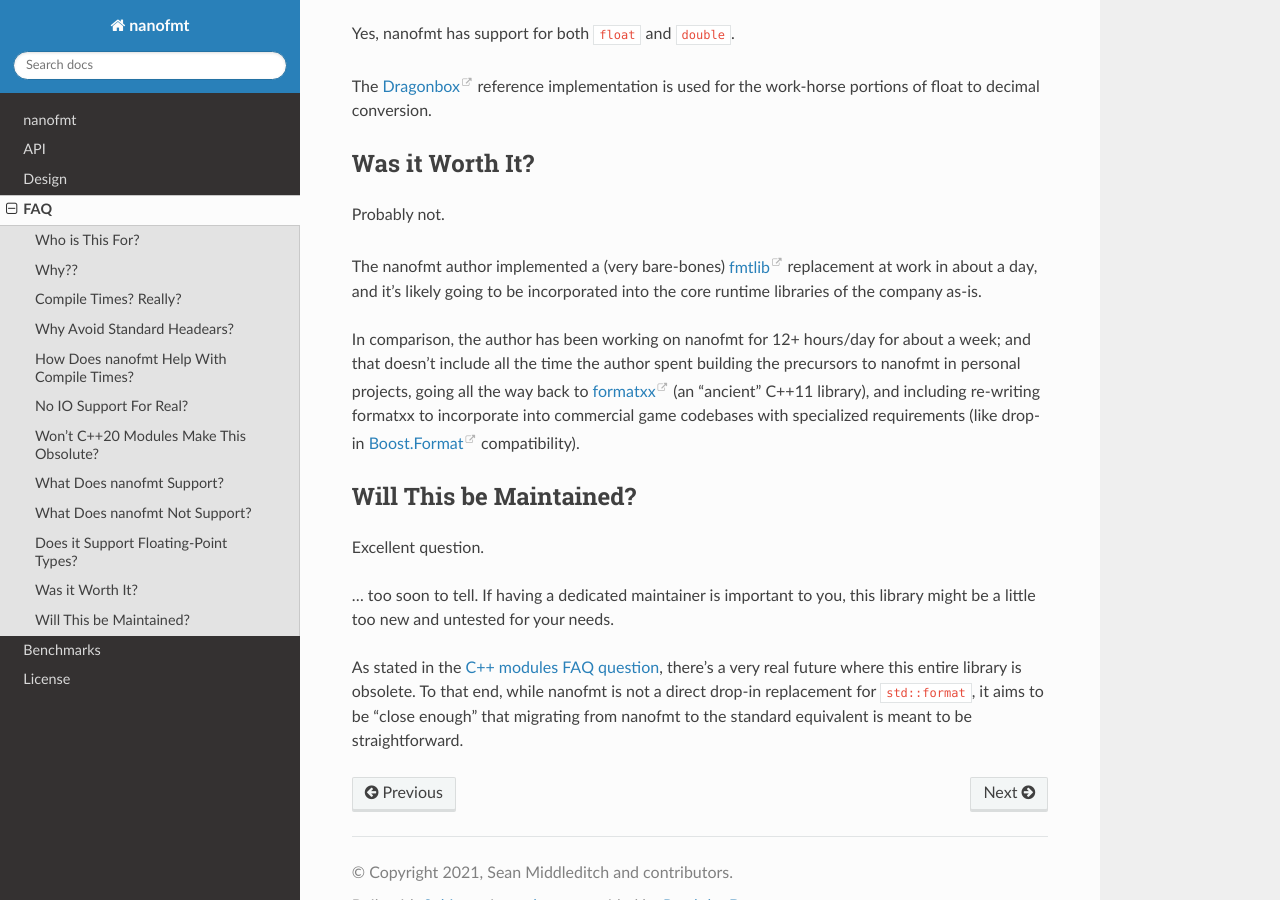
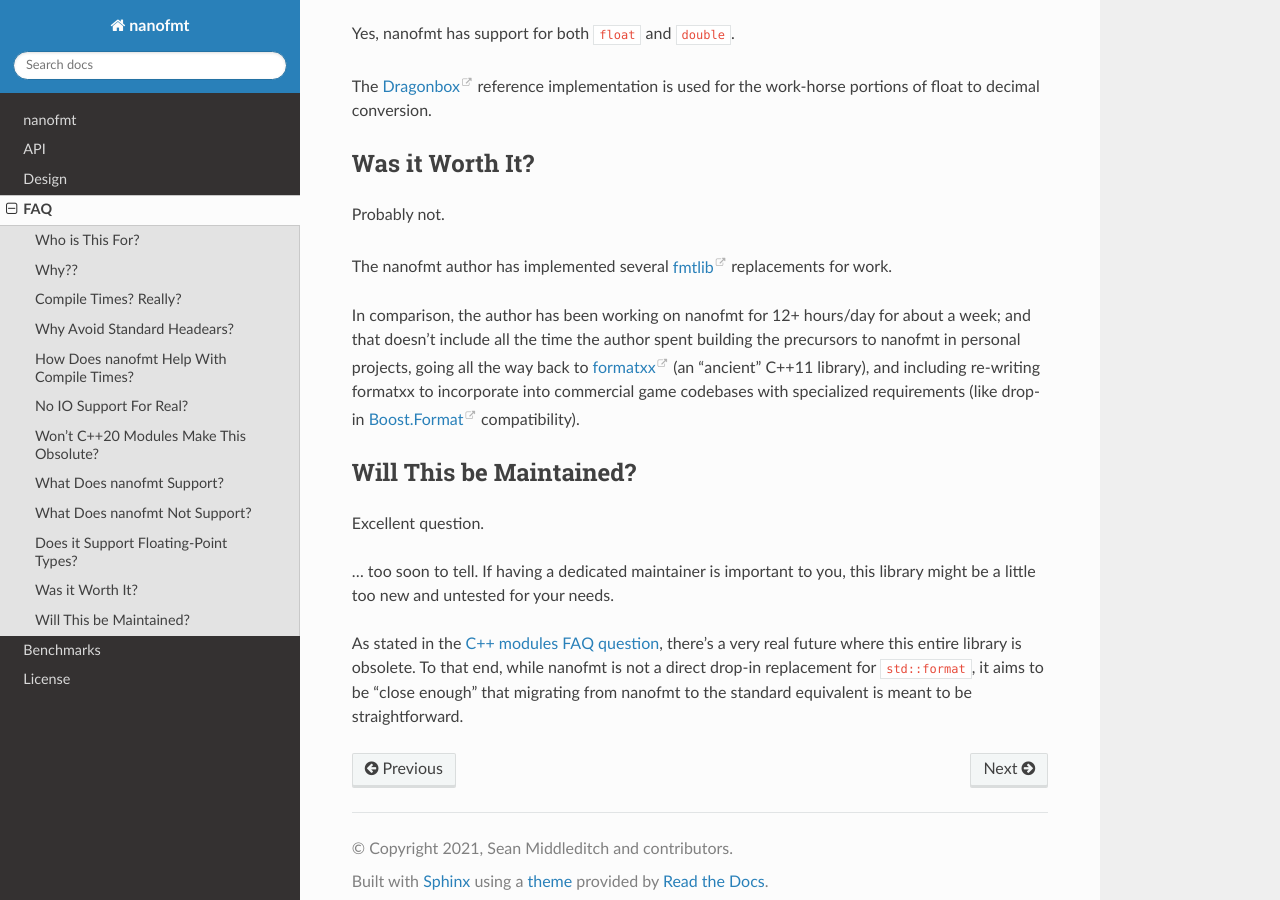
Before and after one commit to seanmiddleditch/nanofmt, a Sphinx documentation site: the page built from docs/faq.rst, in a window 1280 px wide and 900 px high, scrolled down 4250 px. Built offline with Sphinx 7.4.7 and the Read the Docs theme 2.0.0, drawn with Linux system fonts in a browser that asks for light colours.

Commit message:
Update faq.rst (#17)

```diff
--- a/docs/faq.rst
+++ b/docs/faq.rst
@@ -195,9 +195,7 @@
 
 Probably not.
 
-The nanofmt author implemented a (very bare-bones) `fmtlib`_ replacement at
-work in about a day, and it's likely going to be incorporated into the core
-runtime libraries of the company as-is.
+The nanofmt author has implemented several `fmtlib`_ replacements for work.
 
 In comparison, the author has been working on nanofmt for 12+ hours/day
 for about a week; and that doesn't include all the time the author spent
```
